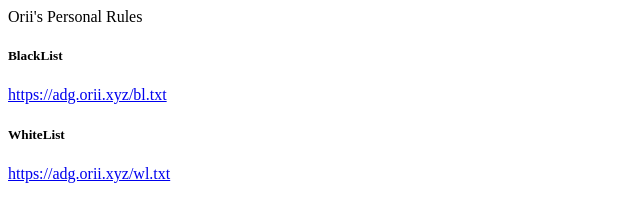
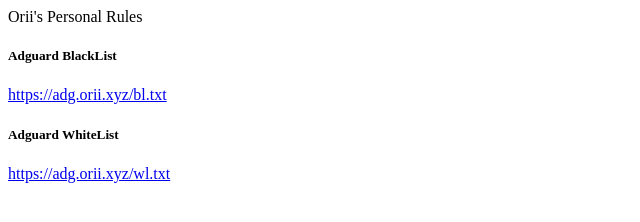
Before and after one commit to GentsunCheng/AdgRules, a plain HTML site: page index.html in a window 1280 px wide. Shown: the whole page, without its empty margins (0-640 px from the left). Drawn offline with Linux system fonts and the light colour scheme.

Commit message:
Update index.html

```diff
--- a/index.html
+++ b/index.html
@@ -1,8 +1,8 @@
 <!DOCTYPE html>
 <head>Orii's Personal Rules</head>
 <body>
-    <h5>BlackList</h5>
+    <h5>Adguard BlackList</h5>
     <a href="https://adg.orii.xyz/bl.txt">https://adg.orii.xyz/bl.txt</a>
-    <h5>WhiteList</h5>
+    <h5>Adguard WhiteList</h5>
     <a href="https://adg.orii.xyz/wl.txt">https://adg.orii.xyz/wl.txt</a>
 </body>
```
